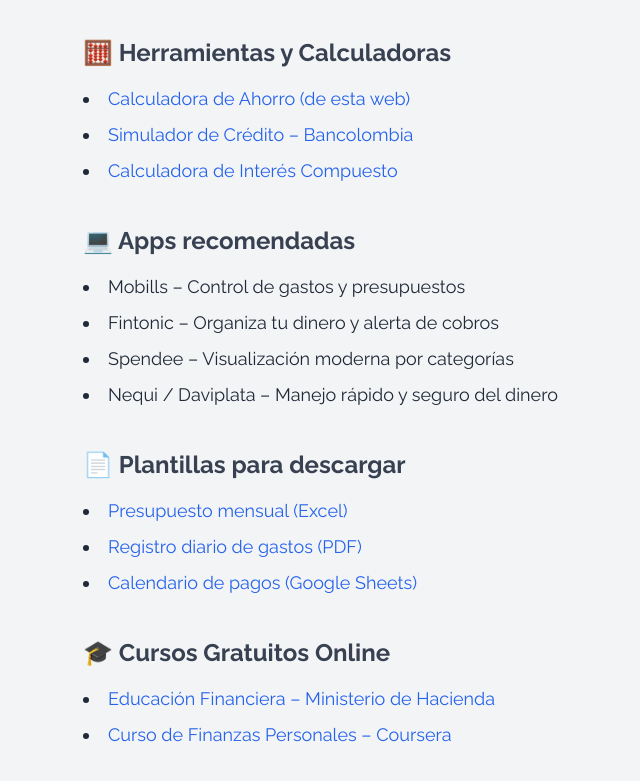
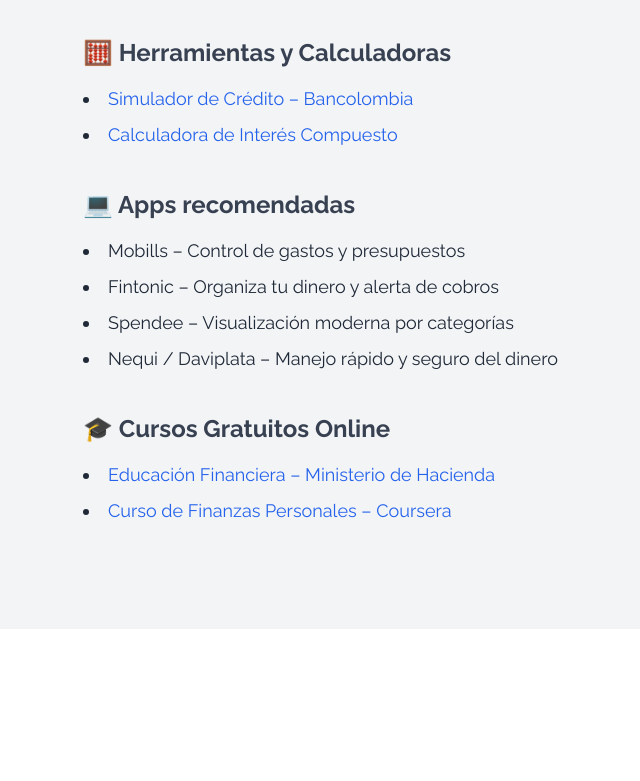
Before and after one commit to cristian123456788765/masterCash, a plain HTML site: page index.html in a window 1280 px wide. Shown: the part 3839-4620 px from the top of the page, without its empty margins (61-701 px from the left). After the commit the page ends 4468 px from the top, so only its background shows below. Drawn offline with nearby package versions, Linux system fonts and the light colour scheme.

Commit message:
EliminacionYCorreccion

```diff
--- a/index.html
+++ b/index.html
@@ -764,7 +764,6 @@
     <div class="mb-10">
       <h3 class="text-2xl font-semibold text-gray-700 mb-4">🧮 Herramientas y Calculadoras</h3>
       <ul class="list-disc list-inside text-lg text-gray-800 space-y-2">
-        <li><a href="#calculadora" class="text-blue-600 hover:underline">Calculadora de Ahorro (de esta web)</a></li>
         <li><a href="https://www.bancolombia.com/personas/creditos/simuladores" class="text-blue-600 hover:underline" target="_blank">Simulador de Crédito – Bancolombia</a></li>
         <li><a href="https://www.calculadoraconversor.com/calculadora-de-interes-compuesto/" class="text-blue-600 hover:underline" target="_blank">Calculadora de Interés Compuesto</a></li>
       </ul>
@@ -781,16 +780,6 @@
       </ul>
     </div>
 
-    <!-- Plantillas -->
-    <div class="mb-10">
-      <h3 class="text-2xl font-semibold text-gray-700 mb-4">📄 Plantillas para descargar</h3>
-      <ul class="list-disc list-inside text-lg text-gray-800 space-y-2">
-        <li><a href="https://www.vertex42.com/ExcelTemplates/personal-budget-sp.html" class="text-blue-600 hover:underline" target="_blank">Presupuesto mensual (Excel)</a></li>
-        <li><a href="https://www.moneycrashers.com/wp-content/uploads/2020/10/DailyExpenseTracker.pdf" class="text-blue-600 hover:underline" target="_blank">Registro diario de gastos (PDF)</a></li>
-        <li><a href="https://docs.google.com/spreadsheets/d/1eI1d94s8A9Dls0PQeLW4IlPYRn1QY2H-tzquSKiJZ9M/edit" class="text-blue-600 hover:underline" target="_blank">Calendario de pagos (Google Sheets)</a></li>
-      </ul>
-    </div>
-
     <!-- Cursos -->
     <div class="mb-10">
       <h3 class="text-2xl font-semibold text-gray-700 mb-4">🎓 Cursos Gratuitos Online</h3>
```
